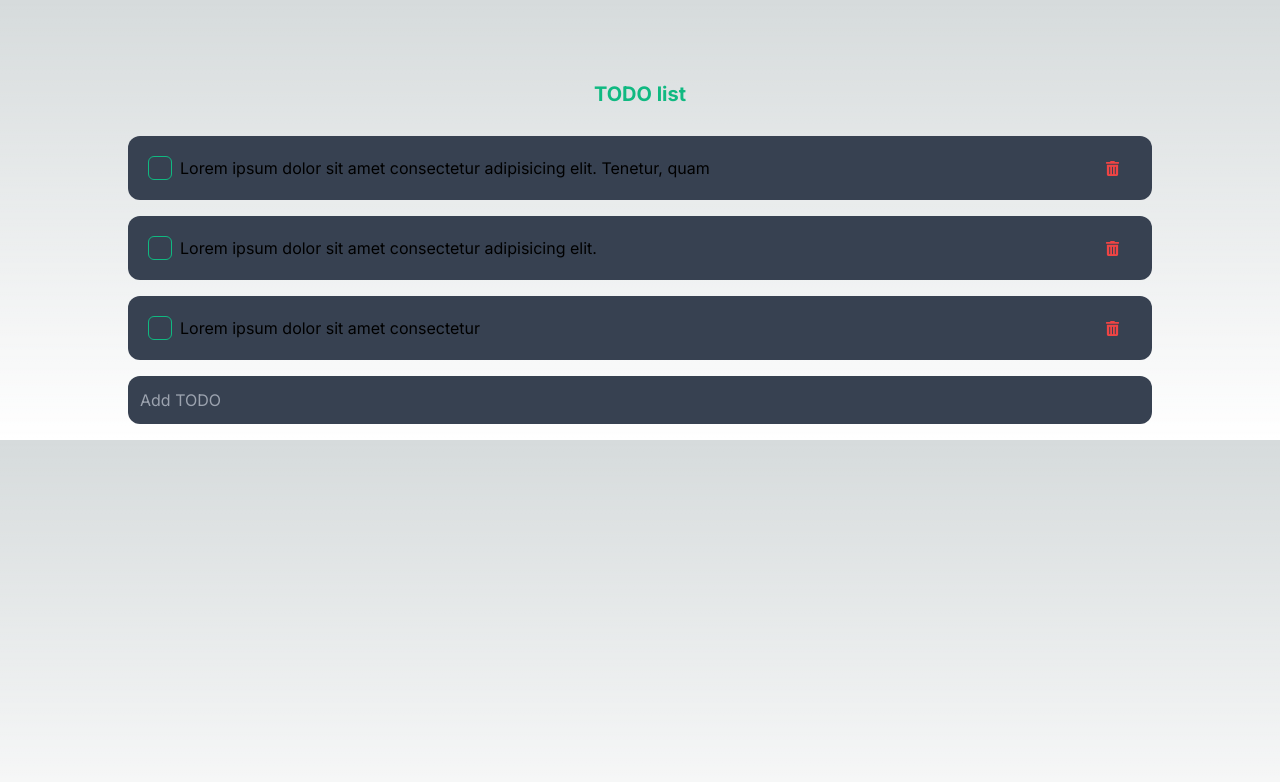
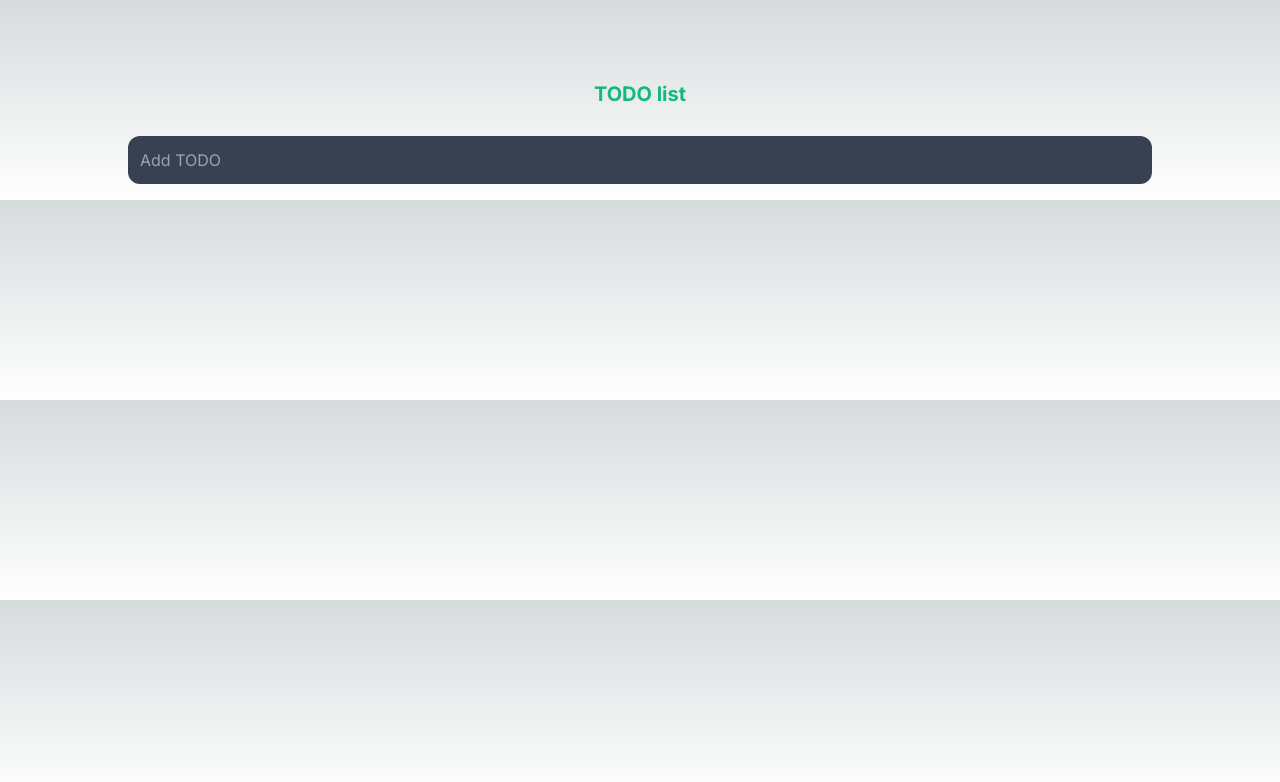
Before and after one commit to OleksiiPustilnyk/pet-project-todolist, a Next.js app: page / in a window 1280 px wide. Shown: the top 782 px of the page. Built offline with nearby package versions, Linux system fonts and the light colour scheme.

Commit message:
minor changes

```diff
--- a/src/app/components/TodoList.tsx
+++ b/src/app/components/TodoList.tsx
@@ -1,32 +1,29 @@
 'use client'
 
-import { useState } from 'react'
+import { useState, useEffect } from 'react'
 import TodoListItems from './TodoListItems'
 import CreateTodoInput from './CreateTodoInput'
 
-const data = [
-    {
-        id: 1,
-        title: 'Lorem ipsum dolor sit amet consectetur adipisicing elit. Tenetur, quam',
-        isCompleted: false,
-    },
-    {
-        id: 2,
-        title: 'Lorem ipsum dolor sit amet consectetur adipisicing elit.',
-        isCompleted: false,
-    },
-    {
-        id: 3,
-        title: 'Lorem ipsum dolor sit amet consectetur',
-        isCompleted: false,
-    },
-]
+interface Todo {
+    id: number
+    title: string
+    isCompleted: boolean
+}
+
+const STORAGE_KEY = 'todosData'
 
 export default function TodoList() {
-    const [todos, setTodos] = useState(data)
+    const [todos, setTodos] = useState<Todo[]>(() => {
+        const storedTodos = localStorage.getItem(STORAGE_KEY)
+        return storedTodos ? JSON.parse(storedTodos) : []
+    })
+
+    useEffect(() => {
+        localStorage.setItem(STORAGE_KEY, JSON.stringify(todos))
+    }, [todos])
 
     const changeTodo = (id: number) => {
-        setTodos(prevTodos =>
+        setTodos((prevTodos: Todo[]) =>
             prevTodos.map(todo =>
                 todo.id === id
                     ? { ...todo, isCompleted: !todo.isCompleted }
@@ -38,17 +35,11 @@ export default function TodoList() {
     const removeTodo = (id: number) =>
         setTodos([...todos].filter(t => t.id !== id))
 
-    let nextId = 4
-
-    const generateUniqueId = (): number => {
-        return nextId++
-    }
-
     const addTodo = (title: string) => {
-        setTodos(prevTodos => [
+        setTodos((prevTodos: Todo[]) => [
             ...prevTodos,
             {
-                id: generateUniqueId(),
+                id: prevTodos.length + 1,
                 title,
                 isCompleted: false,
             },
```
